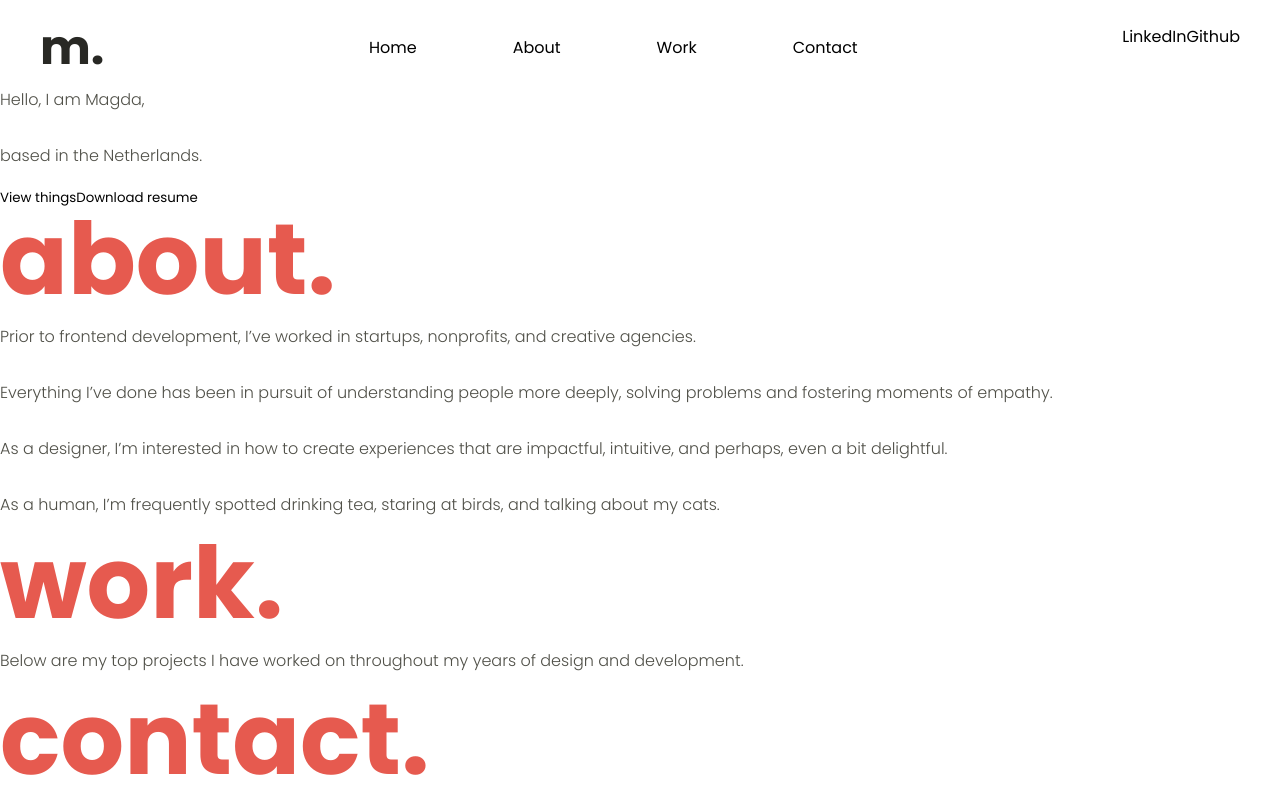
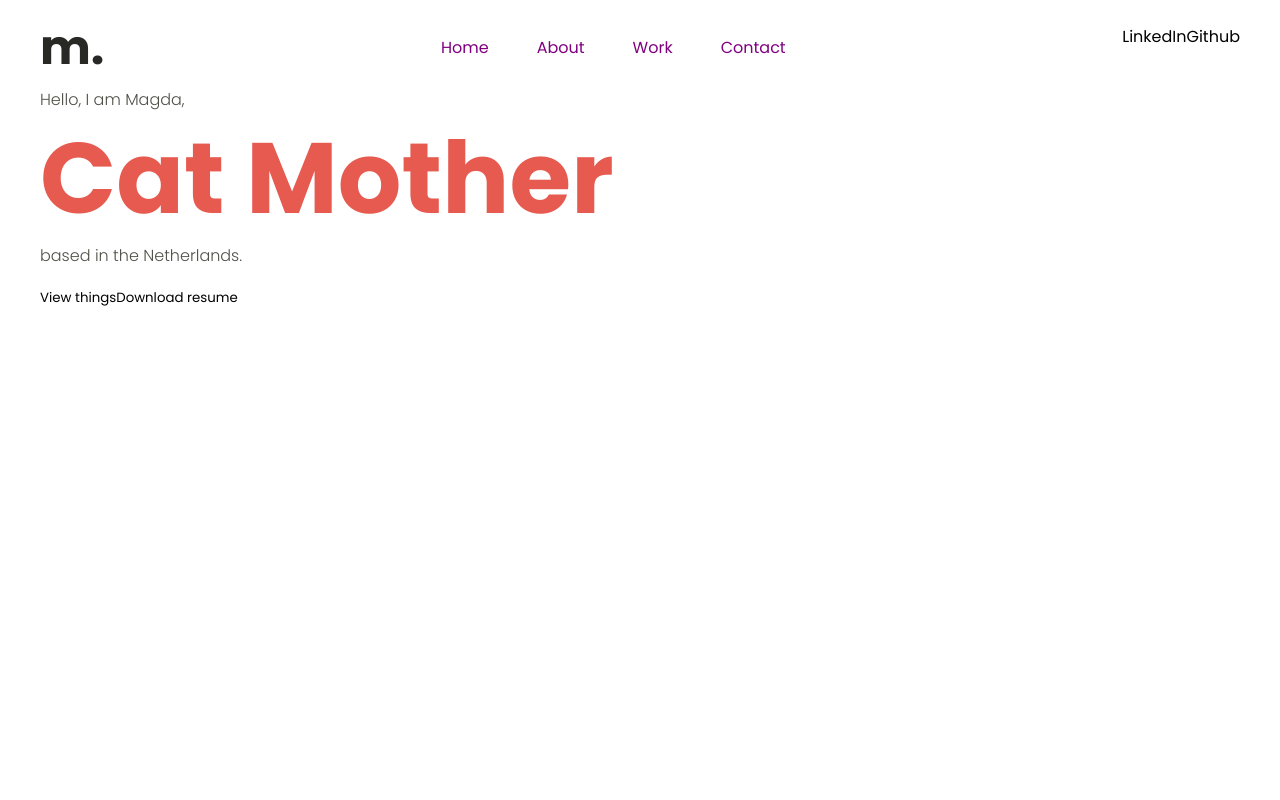
Before and after one commit to MagdK/portfolio_nextjs, a Next.js app: page / in a window 1280 px wide. Shown: the top 800 px of the page. Built offline with nearby package versions, Linux system fonts and the light colour scheme.

Commit message:
Update class names

```diff
--- /dev/null
+++ b/components/Button.module.scss
@@ -0,0 +1,58 @@
+.button_container {
+    min-width: 165px;
+    width: auto;
+    height: 50px;
+    letter-spacing: 0.5px;
+    line-height: 50px;
+    padding: 0 35px 0 35px;
+    font-size: 15px;
+    background-color: black;
+    color: white;
+    text-transform: uppercase;
+    font-family: 'Open Sans Condensed';
+    font-weight: bolder;
+    border: none;
+    cursor: pointer;
+    display: flex;
+    justify-content: center;
+
+    &:hover {
+        background-color: white;
+        color: black;
+        border: 1px solid black;
+    }
+
+    &.primary {
+        background-color: #4285f4;
+        color: white;
+
+        &:hover {
+            background-color: #357ae8;
+            border: none;
+        }
+    }
+
+    &.secondary {
+        background-color: white;
+        color: black;
+        border: 1px solid black;
+
+        &:hover {
+        background-color: black;
+        color: white;
+        border: none;
+        }
+    }
+
+    &.tertiary {
+        background-color: rgb(186, 53, 53);
+        color: black;
+        border: 1px solid black;
+
+        &:hover {
+        background-color: black;
+        color: white;
+        border: none;
+        }
+    }
+}
--- a/components/about.jsx
+++ b/components/about.jsx
@@ -1,9 +1,9 @@
-import './About.module.scss';
+import styles from './About.module.scss';
 
 const About = () => {
     return (
-        <section className="about-container">
-          <div className="about-wrapper">
+        <section className={styles.about_container}>
+          <div className={styles.about_wrapper}>
             <h1>about.</h1>
             <p>
             Prior to frontend development, I’ve worked in startups, nonprofits, and creative agencies.
--- a/components/button.jsx
+++ b/components/button.jsx
@@ -1,15 +1,17 @@
-
+import styles from './Button.module.scss';
 
 
 const BUTTON_TYPE_CLASSES = {
     primary: 'primary',
-    secondary: 'secondary'
+    secondary: 'secondary',
+    thertiary: 'tertiary'
 }
 
 const Button = ({ children, buttonType, ...otherProps }) => {
+    let btnStyle = styles[BUTTON_TYPE_CLASSES[buttonType]]
     return (
         <button
-            className={`button-container ${BUTTON_TYPE_CLASSES[buttonType]}`}
+            className={`button_container ${btnStyle}`}
             {...otherProps}
         >
             {children}
--- a/components/contact.jsx
+++ b/components/contact.jsx
@@ -1,9 +1,9 @@
-import './Contact.module.scss';
+import styles from './Contact.module.scss';
 
 const Contact = () => {
     return (
-        <section className="contact-container">
-            <div className="contact-wrapper">
+        <section className={styles.contact_container}>
+            <div className={styles.contact_wrapper}>
                 <h1>contact.</h1>
                 <p>
                 You have gotten this far? Amazing, lets talk.
--- a/components/home.jsx
+++ b/components/home.jsx
@@ -1,10 +1,10 @@
+import styles from './Home.module.scss';
 import Button from './Button';
-import './Home.module.scss';
 
 const Home = () => {
     return (
-        <section className="home-container">
-          <div className="home-wrapper">
+        <section className={styles.home_container}>
+          <div className={styles.home_wrapper}>
             <p>Hello, I am Magda,</p>
             <h1><span></span></h1>
             <p>based in the Netherlands.</p>
--- a/components/home.module.scss
+++ b/components/home.module.scss
@@ -1,5 +1,5 @@
 // HOME SECTION
-.home-container {
+.home_container {
 	max-width: 1200px;
 	margin: 0 auto;
 	height: 100vh;
@@ -10,7 +10,7 @@
     }
 }
 
-.home-container span:before {
+.home_container span:before {
 	content: 'Product Designer';
 	animation: animate infinite 8s;
 }
--- a/components/navigation.jsx
+++ b/components/navigation.jsx
@@ -3,14 +3,14 @@ import styles from './Navigation.module.scss';
 const Navigation = () => {
     return (
         <div className={styles.header_container}>
-            <h2 className="logo-container">m<span>.</span></h2>
+            <h2 className={styles.logo_container}>m<span>.</span></h2>
             <ul className={styles.nav_container}>
                 <li><a href="#">Home</a></li>
                 <li><a href="#">About</a></li>
                 <li><a href="#">Work</a></li>
                 <li><a href="#">Contact</a></li>
             </ul>
-            <div className="social-icons-container">
+            <div className={styles.social_icons_container}>
                 <span>LinkedIn</span>
                 <span>Github</span>
             </div>
--- a/components/navigation.module.scss
+++ b/components/navigation.module.scss
@@ -11,6 +11,7 @@
 .nav_container {
 	text-align: center;
 
+	:global {
 		li, a {
 			display: inline-block;
 			text-align: center;
@@ -23,10 +24,6 @@
 			cursor: pointer;
 			padding: 0 24px;
 		}
-
-	li a {
-		text-decoration: none;
-		color: #000;
 	}
 }
 
--- a/components/work.jsx
+++ b/components/work.jsx
@@ -1,9 +1,9 @@
-import './Work.module.scss';
+import styles from './Work.module.scss';
 
 const Work = () => {
     return (
-        <section className="work-container">
-          <div className="work-wrapper">
+        <section className={styles.work_container}>
+          <div className={styles.work_wrapper}>
             <h1>work.</h1>
             <p>
             Below are my top projects I have worked on throughout my years of design and development.
--- a/components/work.module.scss
+++ b/components/work.module.scss
@@ -1,14 +1,16 @@
-.work-container {
+.work_container {
 	height: 100vh;
     background-color: red;
 
-    .work-wrapper {
+    .work_wrapper {
         max-width: 1200px;
         margin: 0 auto;
         padding: 0 48px;
 
-        p {
-            max-width: 600px;
+        :global {
+            p {
+                max-width: 600px;
+            }
         }
     }
 }
```
Lines whose indentation alone changed are shown as unchanged.
